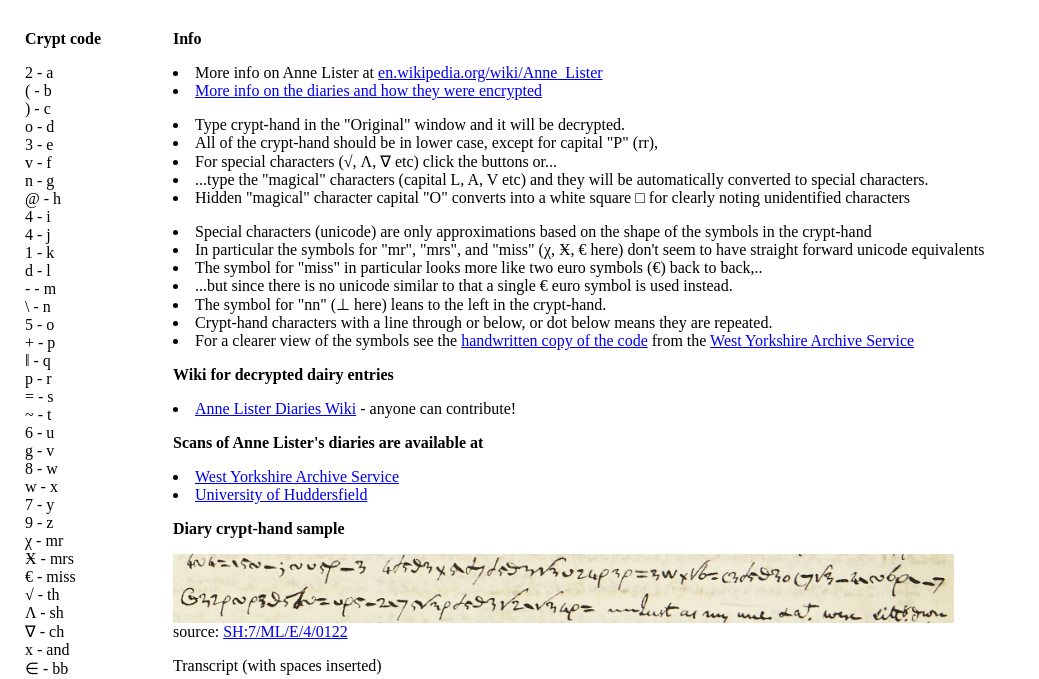
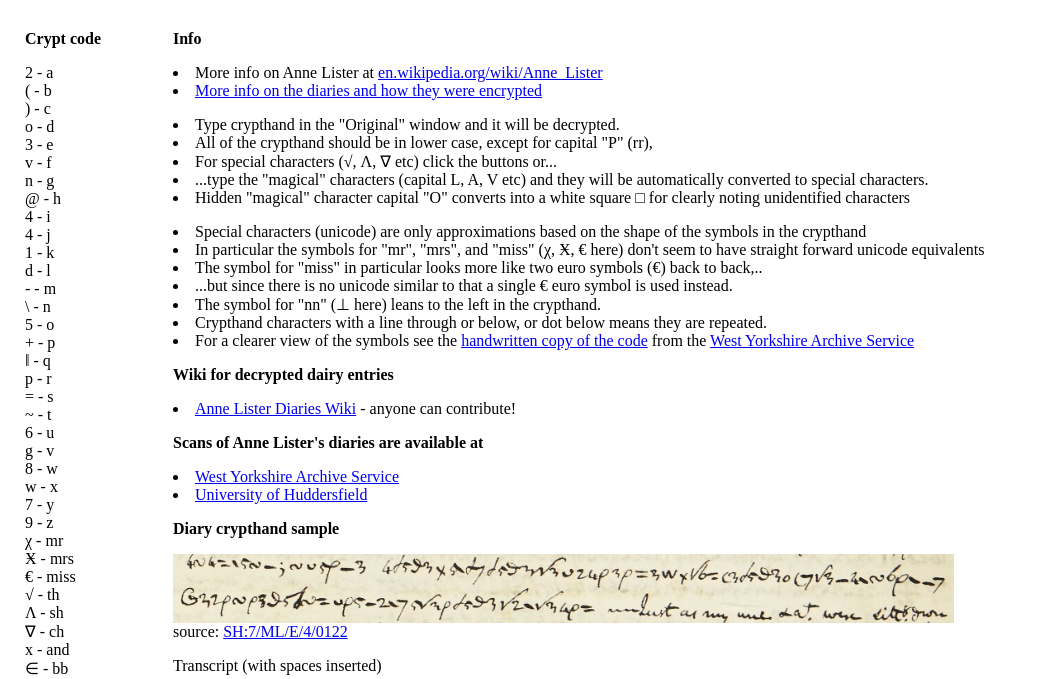
Before and after one commit to Too-Ticki/annelister-decrypter, a plain HTML site: page index.html in a window 1280 px wide. Shown: the part 487-1166 px from the top of the page, without its empty margins (0-1039 px from the left). Drawn offline with Linux system fonts and the light colour scheme.

Commit message:
Update index.html

```diff
--- a/index.html
+++ b/index.html
@@ -220,18 +220,18 @@ P - rr<br>
 <li>More info on Anne Lister at <a href="https://en.wikipedia.org/wiki/Anne_Lister">en.wikipedia.org/wiki/Anne_Lister</a>
 <li><a href="https://wyascatablogue.wordpress.com/exhibitions/anne-lister/anne-lister-reading-annes-diaries/">More info on the diaries and how they were encrypted</a>
 <p>
-<li>Type crypt-hand in the "Original" window and it will be decrypted.
-<li>All of the crypt-hand should be in lower case, except for capital "P" (rr),
+<li>Type crypthand in the "Original" window and it will be decrypted.
+<li>All of the crypthand should be in lower case, except for capital "P" (rr),
 <li>For special characters (&#x221A;, &#x39b;, &#x2207; etc) click the buttons or...
 <li>...type the "magical" characters (capital L, A, V etc) and they will be automatically converted to special characters.
 <li>Hidden "magical" character capital "O" converts into a white square □ for clearly noting unidentified characters
 <p>
-<li>Special characters (unicode) are only approximations based on the shape of the symbols in the crypt-hand
+<li>Special characters (unicode) are only approximations based on the shape of the symbols in the crypthand
 <li>In particular the symbols for "mr", "mrs", and "miss" (&#x3c7;, &#x4fe;, &#x20ac; here) don't seem to have straight forward unicode equivalents
 <li>The symbol for "miss" in particular looks more like two euro symbols (€) back to back,..
 <li>...but since there is no unicode similar to that a single € euro symbol is used instead.
-<li>The symbol for "nn" (&#x22a5; here) leans to the left in the crypt-hand.
-<li>Crypt-hand characters with a line through or below, or dot below means they are repeated.
+<li>The symbol for "nn" (&#x22a5; here) leans to the left in the crypthand.
+<li>Crypthand characters with a line through or below, or dot below means they are repeated.
 <li>For a clearer view of the symbols see the <a href="https://wyascatablogue.files.wordpress.com/2019/04/anne-lister-code-calderdale.jpg?w=738&zoom=2">handwritten copy of the code</a> from the <a href="https://wyascatablogue.wordpress.com/exhibitions/anne-lister/anne-lister-reading-annes-diaries/">West Yorkshire Archive Service</a>
 <p>
 <b>Wiki for decrypted dairy entries</b>
@@ -241,7 +241,7 @@ P - rr<br>
 <li><a href="https://wyascatablogue.wordpress.com/exhibitions/anne-lister/anne-lister-reading-annes-diaries/">West Yorkshire Archive Service</a>
 <li><a href="https://library.hud.ac.uk/calmview/TreeBrowse.aspx?src=CalmView.Catalog&field=RefNo&key=SH7">University of Huddersfield</a>
 
-<p><b>Diary crypt-hand sample</b>
+<p><b>Diary crypthand sample</b>
 <p><img src="crypthand_sample_sh-7-ml-e-4_0122.jpg" width="75%">
 <br>source: <a href="https://www.catalogue.wyjs.org.uk/CalmView/Record.aspx?src=CalmView.Catalog&id=CC00001%2f7%2f9%2f6%2f4%2f122&pos=123">SH:7/ML/E/4/0122</A>
 <p>Transcript (with spaces inserted)
```
